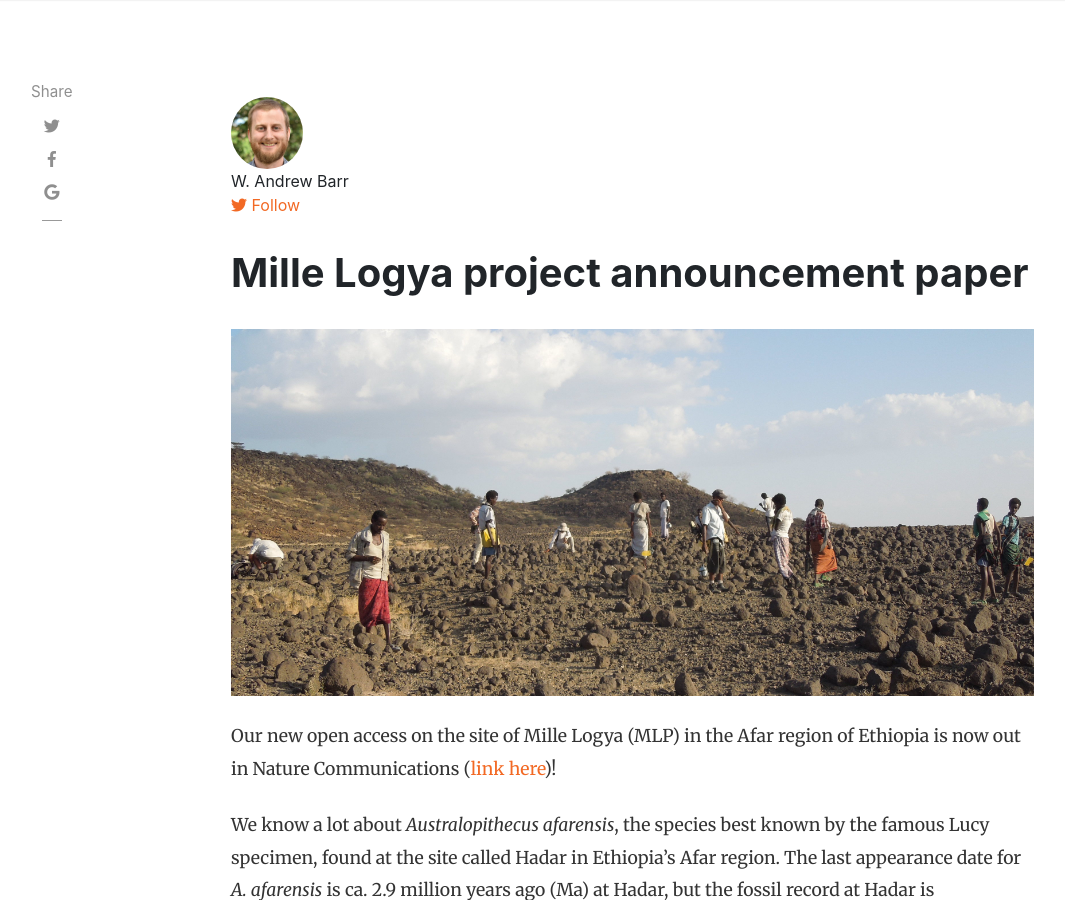
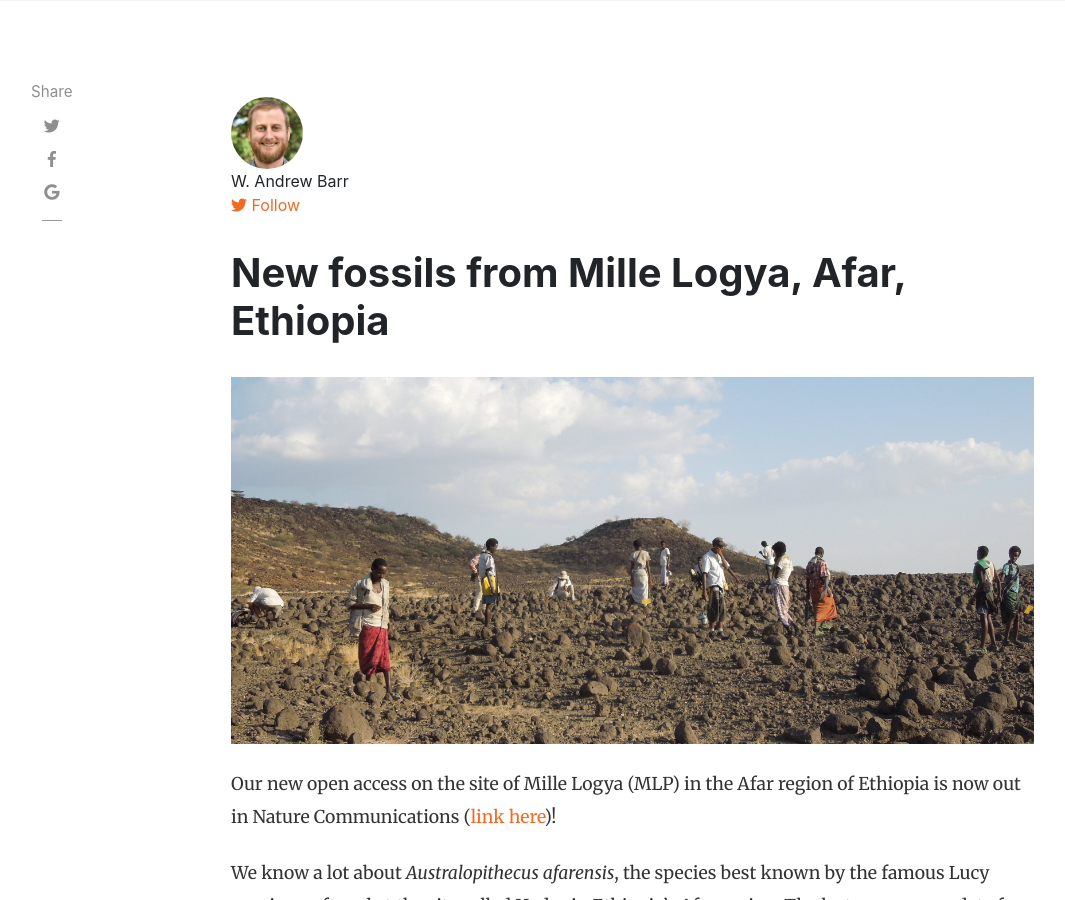
Before and after one commit to wabarr/PAPER, a Jekyll site: the page built from _posts/2020-05-19-mille-logya-nature-communications.md, in a window 1280 px wide and 900 px high. Shown: the whole window, without its empty margins (54-1119 px from the left). Built offline with Jekyll 4.4.1, drawn with Linux system fonts in a browser that asks for light colours; nearby versions of some CDN libraries; comment, search, counter and statistics services are not loaded.

Commit message:
fix title

```diff
--- a/_posts/2020-05-19-mille-logya-nature-communications.md
+++ b/_posts/2020-05-19-mille-logya-nature-communications.md
@@ -1,7 +1,7 @@
 ---
 layout: post
 author: wabarr
-title: Mille Logya project announcement paper
+title: "New fossils from Mille Logya, Afar, Ethiopia"
 date: 2020-5-19
 image: 'assets/images/colluvium.JPG'
 
```
